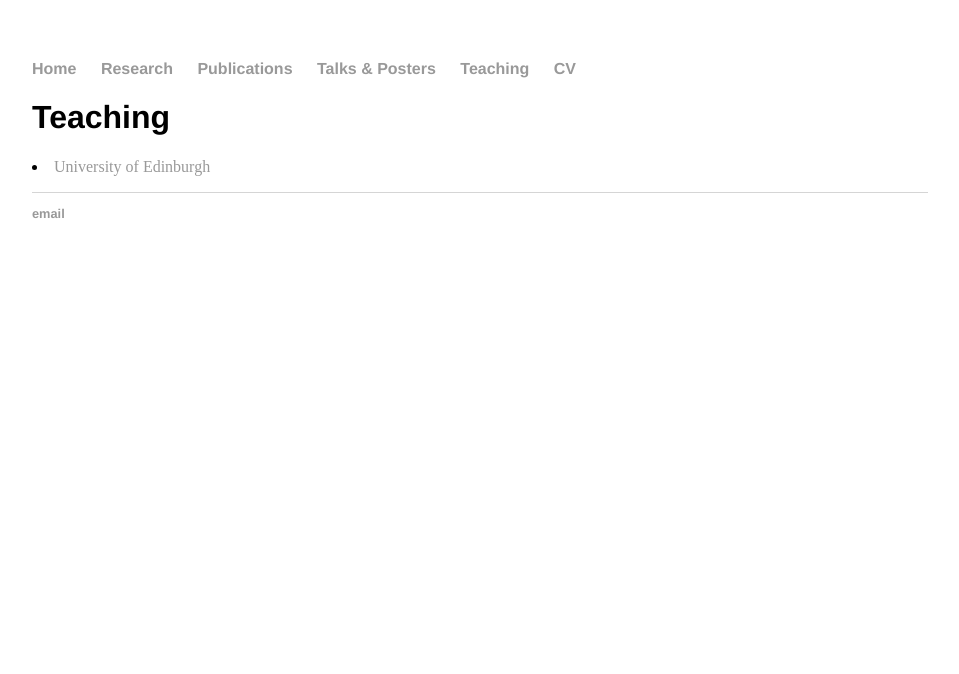
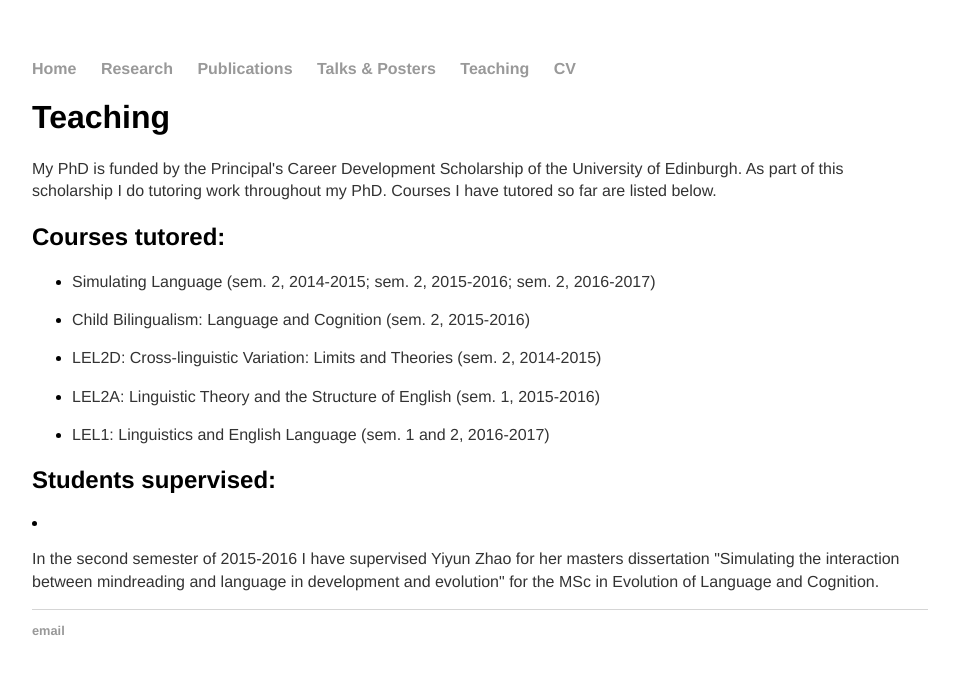
Before and after one commit to marieke-woensdregt/marieke-woensdregt.github.io, a Jekyll site: the page built from teaching/index.html, in a window 1280 px wide. Shown: the top 674 px of the page, without its empty margins (160-1119 px from the left). Built offline with Jekyll 4.4.1, drawn with Linux system fonts in a browser that asks for light colours.

Commit message:
Update index.html

```diff
--- a/teaching/index.html
+++ b/teaching/index.html
@@ -5,6 +5,21 @@ title: Teaching
 <div class="blurb">
 	<h1>Teaching</h1>
 	<p>
-		<li> <a href="http://www.ed.ac.uk/">University of Edinburgh</a> </li>
+		My PhD is funded by the Principal's Career Development Scholarship of the University of Edinburgh.
+		As part of this scholarship I do tutoring work throughout my PhD. Courses I have tutored so far are listed below.
 	</p>
+
+	<h2> Courses tutored: </h2>
+	<ul>
+		<li><p> Simulating Language (sem. 2, 2014-2015; sem. 2, 2015-2016; sem. 2, 2016-2017) </p></li>
+		<li><p> Child Bilingualism: Language and Cognition (sem. 2, 2015-2016) </p></li>
+		<li><p> LEL2D: Cross-linguistic Variation: Limits and Theories (sem. 2, 2014-2015) </p></li>
+		<li><p> LEL2A: Linguistic Theory and the Structure of English (sem. 1, 2015-2016) </p></li>
+		<li><p> LEL1: Linguistics and English Language (sem. 1 and 2, 2016-2017) </p></li>
+	</ul>
+
+	<h2> Students supervised: </h2>
+		<li><p> In the second semester of 2015-2016 I have supervised Yiyun Zhao for her masters dissertation
+			"Simulating the interaction between mindreading and language in development and evolution"
+			for the MSc in Evolution of Language and Cognition. </p></li>
 </div><!-- /.blurb -->
```
